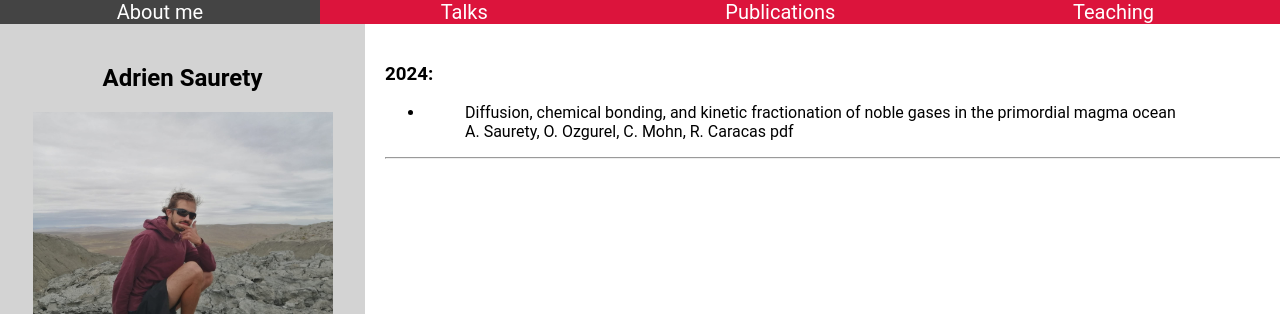
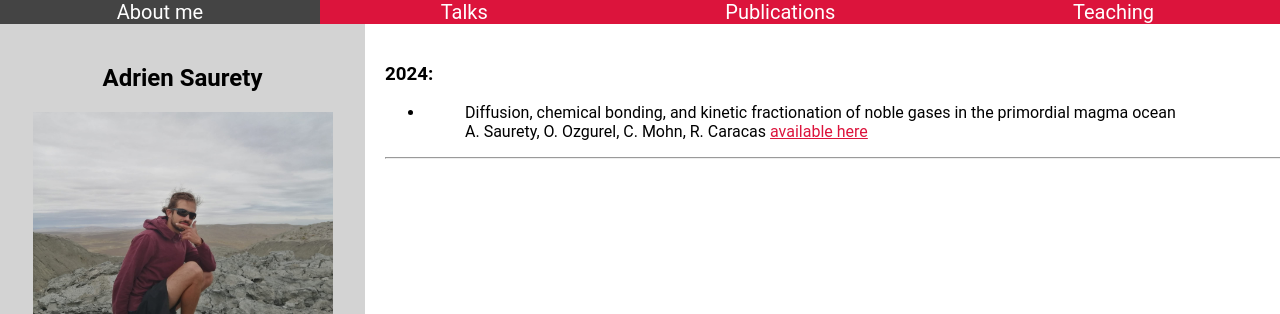
Before and after one commit to adriensaurety/adriensaurety.github.io, a Jekyll site: the page built from publications.html, in a window 1280 px wide. Shown: the top 314 px of the page. Built offline with Jekyll 4.4.1, drawn with Linux system fonts in a browser that asks for light colours.

Commit message:
Update publications.html

```diff
--- a/publications.html
+++ b/publications.html
@@ -33,7 +33,7 @@ title: Adrien Saurety
 		<p><h3> 2024: </h3></p>
 	<ul>
    <li> <dd> Diffusion, chemical bonding, and kinetic fractionation of noble gases in the primordial magma ocean </dd>
-     <dd> A. Saurety, O. Ozgurel, C. Mohn, R. Caracas <a style="color:#dc143c" href="https://www.sciencedirect.com/science/article/pii/S0016703724003181?via%3Dihub" target="_blank"></a> pdf</dd>
+     <dd> A. Saurety, O. Ozgurel, C. Mohn, R. Caracas <a style="color:#dc143c" href="https://www.sciencedirect.com/science/article/pii/S0016703724003181?via%3Dihub" target="_blank">available here</a> </dd>
     </li>
   </ul>
 
```
